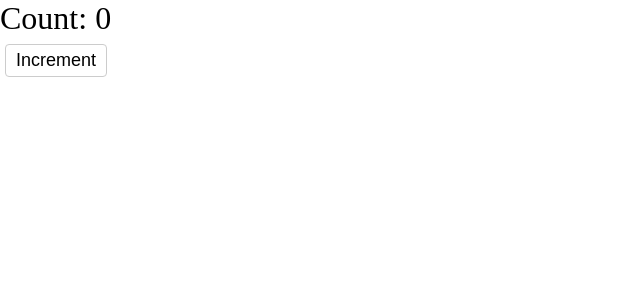
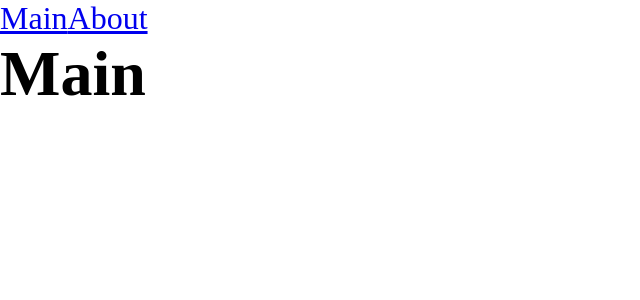
Before and after one commit to GapurEvloev/frontend-project, a React app: page / in a window 1280 px wide. Shown: the top 300 px of the page, without its empty margins (0-640 px from the left). Built offline with nearby package versions, Linux system fonts and the light colour scheme.

Commit message:
module 1: l6 - Code splitting, Lazy, Suspence

```diff
--- a/package.json
+++ b/package.json
@@ -23,6 +23,7 @@
     "@types/node": "^17.0.21",
     "@types/react": "^17.0.39",
     "@types/react-dom": "^17.0.11",
+    "@types/react-router-dom": "^5.3.3",
     "@types/webpack": "^5.28.0",
     "@types/webpack-dev-server": "^4.7.2",
     "css-loader": "^6.6.0",
@@ -40,6 +41,7 @@
   },
   "dependencies": {
     "react": "^17.0.2",
-    "react-dom": "^17.0.2"
+    "react-dom": "^17.0.2",
+    "react-router-dom": "^6.2.1"
   }
 }
--- a/src/App.tsx
+++ b/src/App.tsx
@@ -1,10 +1,21 @@
-import Counter from "./components/Counter";
+import { Link, Route, Routes } from "react-router-dom";
+import { AboutPageAsync } from "./pages/AboutPage/AboutPage.async";
+import { MainPageAsync } from "./pages/MainPage/MainPage.async";
+
 import "./index.scss";
+import { Suspense } from "react";
 
 const App = () => {
   return (
     <div className="app">
-      <Counter />
+      <Link to={"/"}>Main</Link>
+      <Link to={"/about"}>About</Link>
+      <Suspense fallback={<div>Loading...</div>}>
+        <Routes>
+          <Route path="/" element={<MainPageAsync/>}/>
+          <Route path="/about" element={<AboutPageAsync/>}/>
+        </Routes>
+      </Suspense>
     </div>
   );
 };
--- a/src/index.tsx
+++ b/src/index.tsx
@@ -1,7 +1,10 @@
 import { render } from "react-dom";
+import { BrowserRouter } from "react-router-dom";
 import App from "./App";
 
 render(
-  <App/>,
+  <BrowserRouter>
+    <App/>
+  </BrowserRouter>,
   document.getElementById("root"),
 )
--- /dev/null
+++ b/src/pages/AboutPage/AboutPage.async.tsx
@@ -0,0 +1,8 @@
+import { lazy } from "react";
+
+export const AboutPageAsync = lazy(() => new Promise(resolve => {
+    // @ts-ignore
+    // Don't forget to remove setTimeout in production, it's only for demo
+    setTimeout(() => resolve(import("./AboutPage")), 1000)
+  }
+));
--- /dev/null
+++ b/src/pages/AboutPage/AboutPage.tsx
@@ -0,0 +1,11 @@
+import React from "react";
+
+const AboutPage: React.FC = () => {
+  return (
+    <div>
+      <h1>About</h1>
+    </div>
+  );
+};
+
+export default AboutPage;
--- /dev/null
+++ b/src/pages/MainPage/MainPage.async.tsx
@@ -0,0 +1,8 @@
+import { lazy } from "react";
+
+export const MainPageAsync = lazy(() => new Promise(resolve => {
+    // @ts-ignore
+    // Don't forget to remove setTimeout in production, it's only for demo
+    setTimeout(() => resolve(import("./MainPage")), 1000)
+  }
+));
--- /dev/null
+++ b/src/pages/MainPage/MainPage.tsx
@@ -0,0 +1,11 @@
+import React from "react";
+
+const MainPage: React.FC = () => {
+  return (
+    <div>
+      <h1>Main</h1>
+    </div>
+  );
+};
+
+export default MainPage;
--- a/tsconfig.json
+++ b/tsconfig.json
@@ -7,7 +7,7 @@
     // This only means that in such situations, the developer must explicitly write "any",
     "noImplicitAny": true,
     // module - how to compile modules. There are two options: commonjs and es6.
-    "module": "es6", // variants: commonjs, es6, es2015, ESNext, etc. commonjs - for node.js, for backend
+    "module": "es2020", // variants: commonjs, es6, es2015, ESNext, etc. commonjs - for node.js, for backend
     // In which specification we compile: to support most browsers
     "target": "es5",
     // jsx - allows you to use jsx syntax
```
Also changed, not shown: 1 other file (tests, documents, lock files or other folders).
